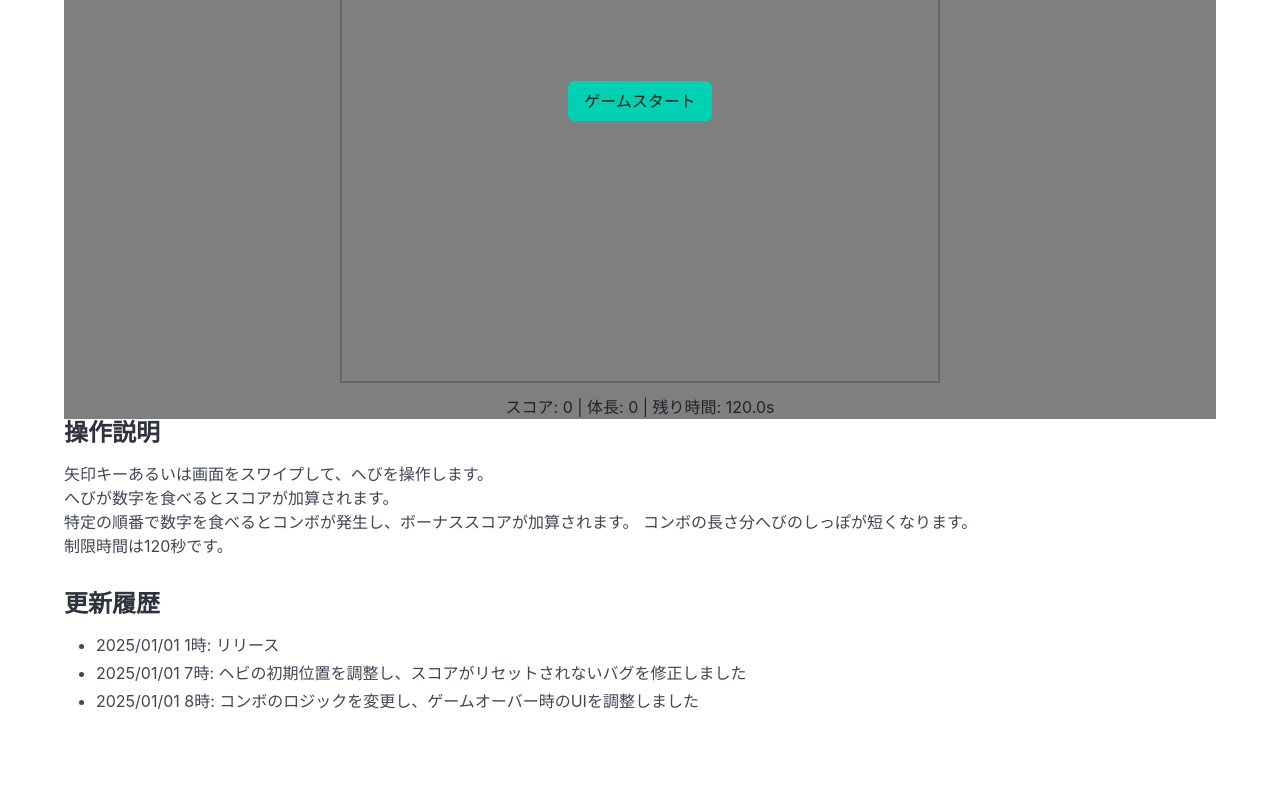
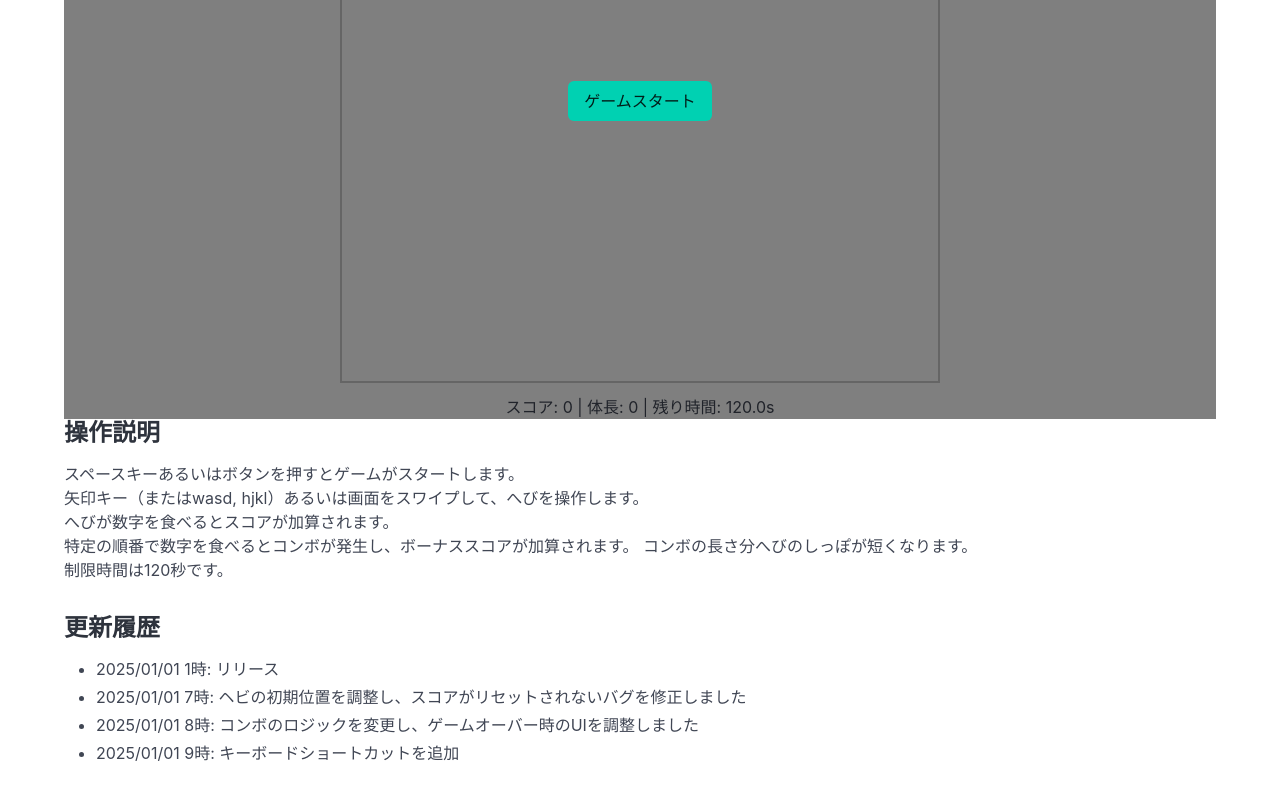
Before and after one commit to autotaker/new-year-snake-game, a Vue app: page / in a window 1280 px wide. Shown: the part 350-1150 px from the top of the page. Before the commit the page ends 1111 px from the top, so only its background shows below. Built offline with nearby package versions, Linux system fonts and the light colour scheme; what @vueuse/gesture would draw is missing.

Commit message:
add keyboard shortcuts for game controls and update instructions for better usability

```diff
--- a/src/App.vue
+++ b/src/App.vue
@@ -23,7 +23,8 @@
       <div class="content">
         <h3>操作説明</h3>
         <p>
-          矢印キーあるいは画面をスワイプして、へびを操作します。
+          スペースキーあるいはボタンを押すとゲームがスタートします。<br />
+          矢印キー（またはwasd, hjkl）あるいは画面をスワイプして、へびを操作します。
           <br />
           へびが数字を食べるとスコアが加算されます。
           <br />
@@ -37,6 +38,7 @@
           <li>2025/01/01 1時: リリース</li>
           <li>2025/01/01 7時: ヘビの初期位置を調整し、スコアがリセットされないバグを修正しました</li>
           <li>2025/01/01 8時: コンボのロジックを変更し、ゲームオーバー時のUIを調整しました</li>
+          <li>2025/01/01 9時: キーボードショートカットを追加</li>
         </ul>
       </div>
     </div>
@@ -46,6 +48,7 @@
 <script setup lang="ts">
 import { ref } from 'vue';
 import GameView from './components/GameView.vue'
+import { onKeyDown } from '@vueuse/core';
 
 const gameState = ref<'init' | 'playing' | 'gameover'>('init')
 const gameOverMessage = ref<string>('')
@@ -60,6 +63,13 @@ function gameStart() {
   gameState.value = 'playing'
   gameId.value = Date.now().toString()
 }
+
+onKeyDown(' ', (event: KeyboardEvent) => {
+  event.preventDefault()
+  if (gameState.value !== 'playing') {
+    gameStart()
+  }
+})
 
 function copyResult() {
   const text = `新年スネークゲームをプレイしました！${gameOverMessage.value}\n https://new-year-snake-game.vercel.app #2025スネークゲーム`;
--- a/src/components/GameView.vue
+++ b/src/components/GameView.vue
@@ -74,18 +74,26 @@ function onKeyDown(e: KeyboardEvent) {
     }
     switch (e.key) {
         case 'ArrowUp':
+        case 'w':
+        case 'k':
             game.changeDirection('up')
             e.preventDefault()
             break
         case 'ArrowDown':
+        case 's':
+        case 'j':
             game.changeDirection('down')
             e.preventDefault()
             break
         case 'ArrowLeft':
+        case 'a':
+        case 'h':
             game.changeDirection('left')
             e.preventDefault()
             break
         case 'ArrowRight':
+        case 'd':
+        case 'l':
             game.changeDirection('right')
             e.preventDefault()
             break
```
